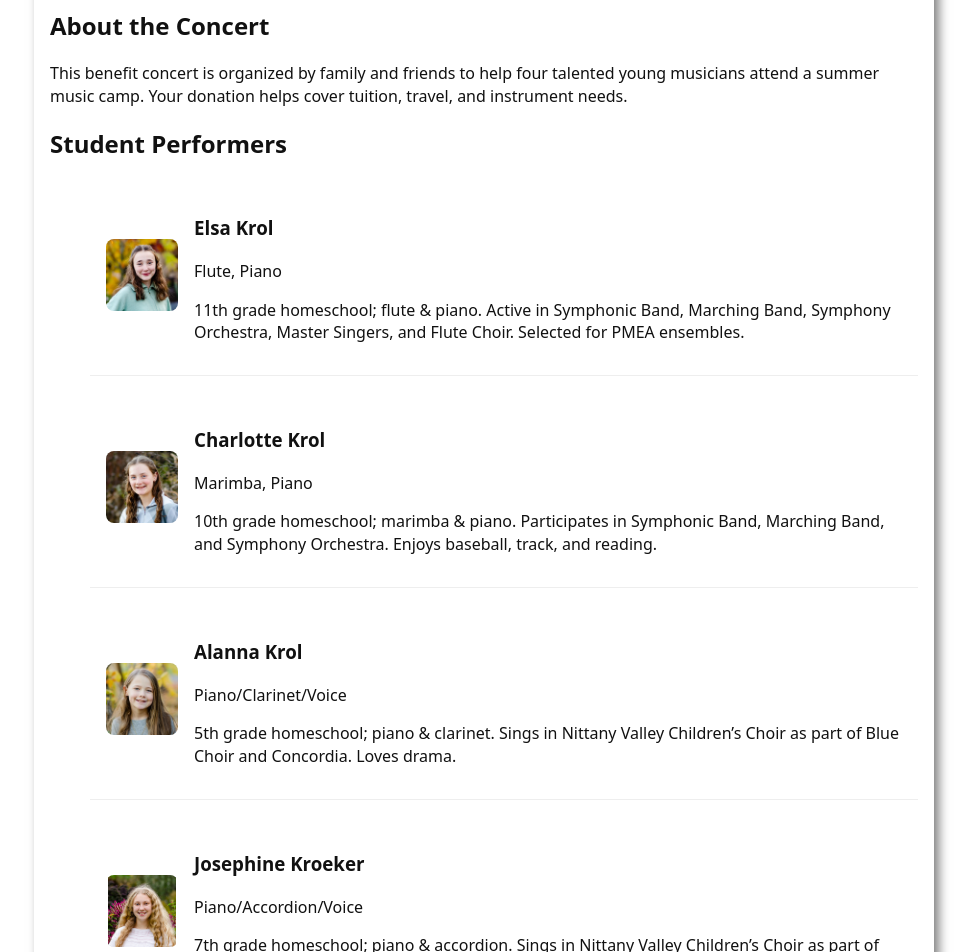
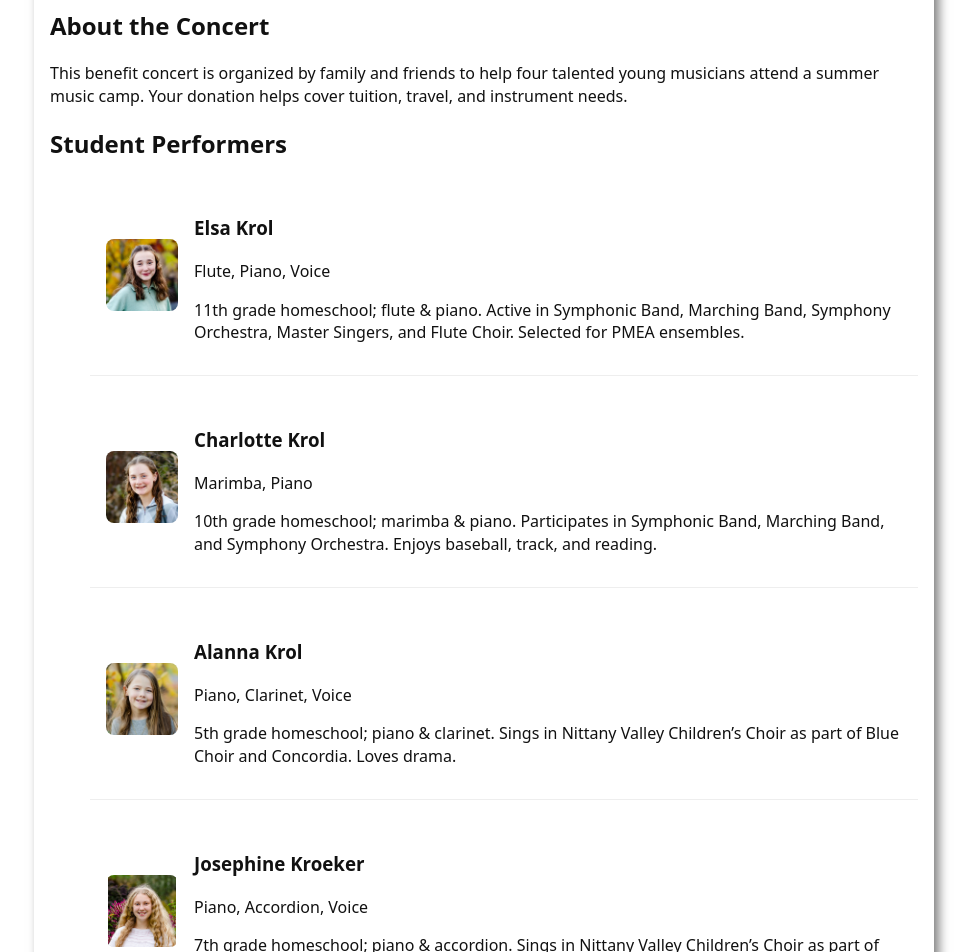
Before and after one commit to KurtKroeker/csehy-fundraising, a Jekyll site: the page built from index.md, in a window 1280 px wide and 1400 px high, scrolled down 529 px. Shown: the top 952 px of the window, without its empty margins (156-1133 px from the left). Built offline with Jekyll 4.4.1, drawn with Linux system fonts in a browser that asks for light colours.

Commit message:
Update performers.yml

```diff
--- a/_data/performers.yml
+++ b/_data/performers.yml
@@ -1,5 +1,5 @@
 - name: Elsa Krol
-  instrument: Flute, Piano
+  instrument: Flute, Piano, Voice
   photo: Elsa-headshot-orig.jpg
   bio: '11th grade homeschool; flute & piano. Active in Symphonic Band, Marching Band, Symphony Orchestra, Master Singers, and Flute Choir. Selected for PMEA ensembles.'
   slug: 'elsa-krol'
@@ -9,12 +9,12 @@
   bio: '10th grade homeschool; marimba & piano. Participates in Symphonic Band, Marching Band, and Symphony Orchestra. Enjoys baseball, track, and reading.'
   slug: 'charlotte-krol'
 - name: Alanna Krol
-  instrument: Piano/Clarinet/Voice
+  instrument: Piano, Clarinet, Voice
   photo: Alanna-headshot-orig.jpg
   bio: '5th grade homeschool; piano & clarinet. Sings in Nittany Valley Children’s Choir as part of Blue Choir and Concordia. Loves drama.'
   slug: 'alanna-krol'
 - name: Josephine Kroeker
-  instrument: Piano/Accordion/Voice
+  instrument: Piano, Accordion, Voice
   photo: josie-headshot-3.png
   bio: '7th grade homeschool; piano & accordion. Sings in Nittany Valley Children’s Choir as part of Blue Choir and Concordia. Self-taught accordionist. Enjoys art and audiobooks.'
   slug: 'josephine-kroeker'
```
